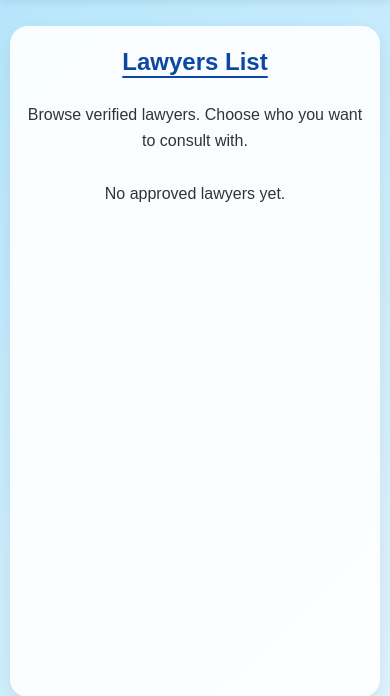
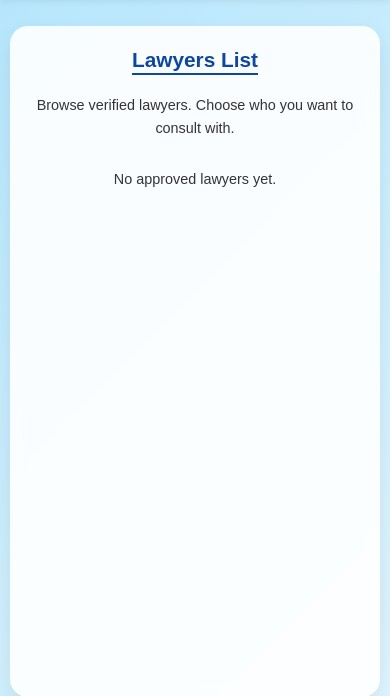
Before and after one commit to haiderhabibi1-bot/guardianangel, a Django app: page /lawyers/ in a window 390 px wide. Shown: the part 92-788 px from the top of the page. Run offline with Django 5.2, Linux system fonts and the light colour scheme.

Commit message:
Update style.css

```diff
--- a/core/static/core/css/style.css
+++ b/core/static/core/css/style.css
@@ -49,10 +49,7 @@ body {
     margin-right: auto;
 }
 
-/* ======================================
-   TITLES (all main titles reuse this)
-   ====================================== */
-
+/* PAGE TITLES (ALL PAGES) */
 .content h1,
 .content h2,
 .content .page-title,
@@ -232,7 +229,7 @@ select:focus {
     background: #ffffff;
 }
 
-/* PUBLIC QUESTIONS / CARDS */
+/* PUBLIC QUESTIONS / LISTS */
 .question-card {
     background: #ffffff;
     border-radius: 18px;
@@ -269,13 +266,17 @@ select:focus {
     box-shadow: 0 -2px 8px rgba(0, 0, 0, 0.04);
 }
 
-/* MOBILE */
+/* ======================================
+   MOBILE ONLY
+   ====================================== */
 @media (max-width: 768px) {
     .navbar {
         flex-direction: column;
         align-items: center;
+        justify-content: center;
         gap: 8px;
         padding: 10px 18px;
+        box-shadow: 0 2px 6px rgba(0, 0, 0, 0.06);
     }
 
     .logo-container {
@@ -322,8 +323,52 @@ select:focus {
         max-width: 100%;
     }
 
+    .content h1,
+    .content h2,
+    .content .page-title,
+    .content .section-title,
+    .content .auth-title,
+    .content .pricing-title,
+    .content .questions-title,
+    .content .register-title,
+    .content .login-title {
+        font-size: 1.3rem;
+        margin-bottom: 4px;
+        text-align: center;
+        font-weight: 700;
+        text-decoration: underline;
+        text-decoration-thickness: 2px;
+        text-underline-offset: 6px;
+    }
+
+    .content h3 {
+        font-size: 1.05rem;
+    }
+
+    .content p {
+        font-size: 0.9rem;
+    }
+
+    form {
+        max-width: 100%;
+    }
+
+    .question-card {
+        padding: 14px 14px;
+        margin-bottom: 10px;
+    }
+
+    .question-card h3 {
+        font-size: 0.98rem;
+    }
+
+    .question-card p {
+        font-size: 0.86rem;
+    }
+
     .footer {
         font-size: 0.8rem;
         padding: 10px;
+        box-shadow: 0 -1px 4px rgba(0, 0, 0, 0.04);
     }
 }
```
